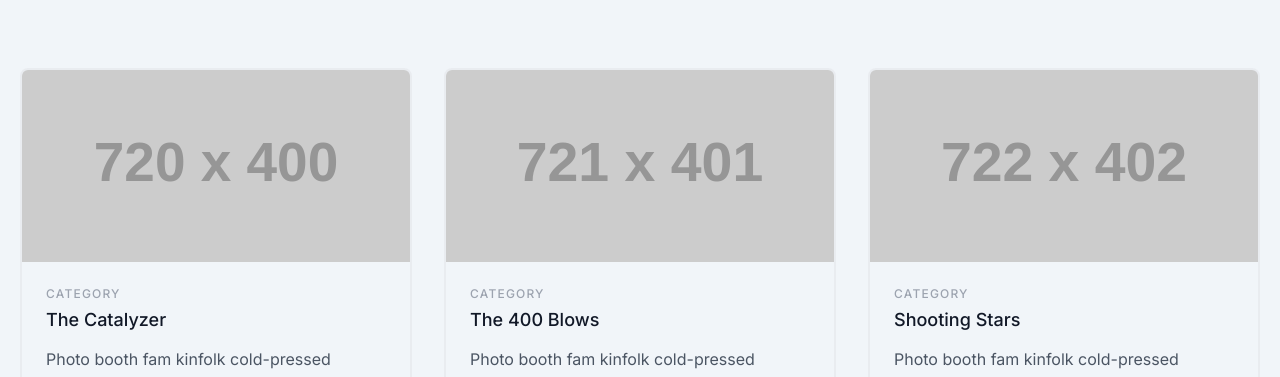
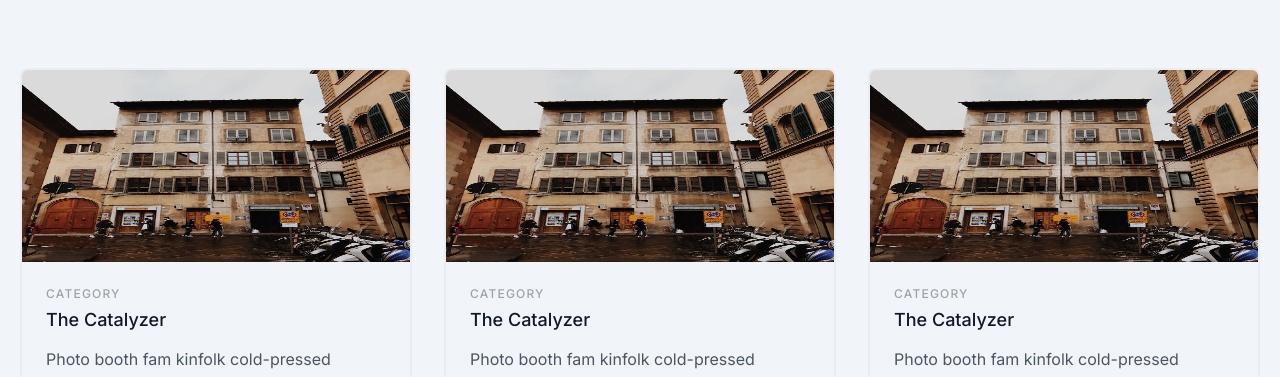
Before and after one commit to Royweru/blocks-real-estate-next-14, a Next.js app: page / in a window 1280 px wide. Shown: the part 5202-5579 px from the top of the page. Built offline with nearby package versions, Linux system fonts and the light colour scheme; no server answers.

Commit message:
modified:   components/blogs-section.tsx

```diff
--- a/components/blogs-section.tsx
+++ b/components/blogs-section.tsx
@@ -1,5 +1,6 @@
 "use client";
 import React from "react";
+import Image from 'next/image'
 
 const BlogsSection = () => {
   return (
@@ -9,11 +10,14 @@ const BlogsSection = () => {
           <div className="flex flex-wrap -m-4">
             <div className="p-4 md:w-1/3">
               <div className="h-full border-2 border-gray-200 border-opacity-60 rounded-lg overflow-hidden">
-                <img
-                  className="lg:h-48 md:h-36 w-full object-cover object-center"
-                  src="https://dummyimage.com/720x400"
-                  alt="blog"
-                />
+               <div className=" lg:h-48 md:h-36 w-full relative">
+                <Image
+                 fill
+                 src={"/images/bg1.jpeg"}
+                 alt=""
+                 className=" bg-cover bg-center"
+                 />
+               </div>
                 <div className="p-6">
                   <h2 className="tracking-widest text-xs title-font font-medium text-gray-400 mb-1">
                     CATEGORY
@@ -76,23 +80,26 @@ const BlogsSection = () => {
             </div>
             <div className="p-4 md:w-1/3">
               <div className="h-full border-2 border-gray-200 border-opacity-60 rounded-lg overflow-hidden">
-                <img
-                  className="lg:h-48 md:h-36 w-full object-cover object-center"
-                  src="https://dummyimage.com/721x401"
-                  alt="blog"
-                />
+               <div className=" lg:h-48 md:h-36 w-full relative">
+                <Image
+                 fill
+                 src={"/images/bg1.jpeg"}
+                 alt=""
+                 className=" bg-cover bg-center"
+                 />
+               </div>
                 <div className="p-6">
                   <h2 className="tracking-widest text-xs title-font font-medium text-gray-400 mb-1">
                     CATEGORY
                   </h2>
                   <h1 className="title-font text-lg font-medium text-gray-900 mb-3">
-                    The 400 Blows
+                    The Catalyzer
                   </h1>
                   <p className="leading-relaxed mb-3">
                     Photo booth fam kinfolk cold-pressed sriracha leggings
                     jianbing microdosing tousled waistcoat.
                   </p>
-                  <div className="flex items-center flex-wrap">
+                  <div className="flex items-center flex-wrap ">
                     <a className="text-indigo-500 inline-flex items-center md:mb-2 lg:mb-0">
                       Learn More
                       <svg
@@ -143,17 +150,20 @@ const BlogsSection = () => {
             </div>
             <div className="p-4 md:w-1/3">
               <div className="h-full border-2 border-gray-200 border-opacity-60 rounded-lg overflow-hidden">
-                <img
-                  className="lg:h-48 md:h-36 w-full object-cover object-center"
-                  src="https://dummyimage.com/722x402"
-                  alt="blog"
-                />
+               <div className=" lg:h-48 md:h-36 w-full relative">
+                <Image
+                 fill
+                 src={"/images/bg1.jpeg"}
+                 alt=""
+                 className=" bg-cover bg-center"
+                 />
+               </div>
                 <div className="p-6">
                   <h2 className="tracking-widest text-xs title-font font-medium text-gray-400 mb-1">
                     CATEGORY
                   </h2>
                   <h1 className="title-font text-lg font-medium text-gray-900 mb-3">
-                    Shooting Stars
+                    The Catalyzer
                   </h1>
                   <p className="leading-relaxed mb-3">
                     Photo booth fam kinfolk cold-pressed sriracha leggings
```
